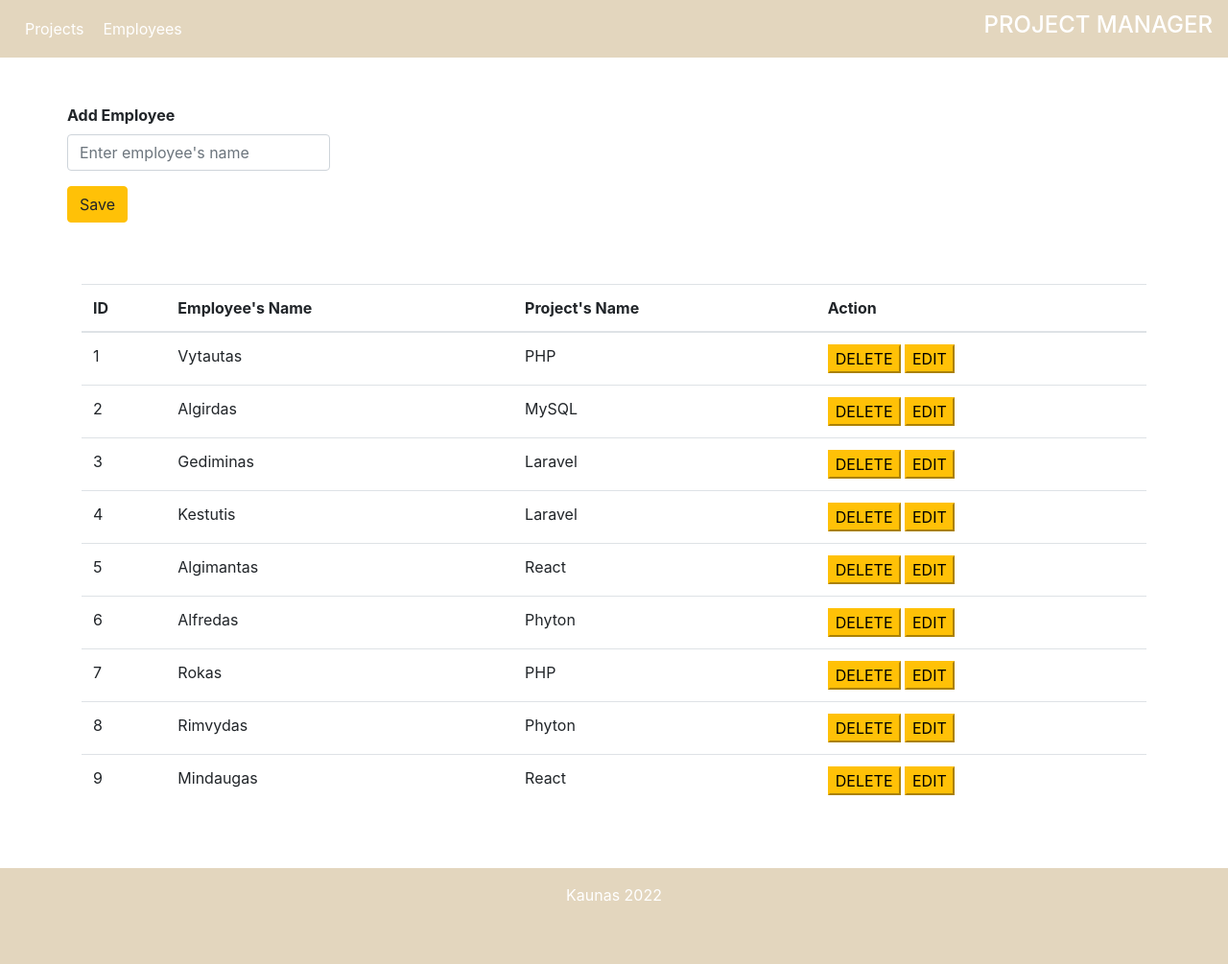
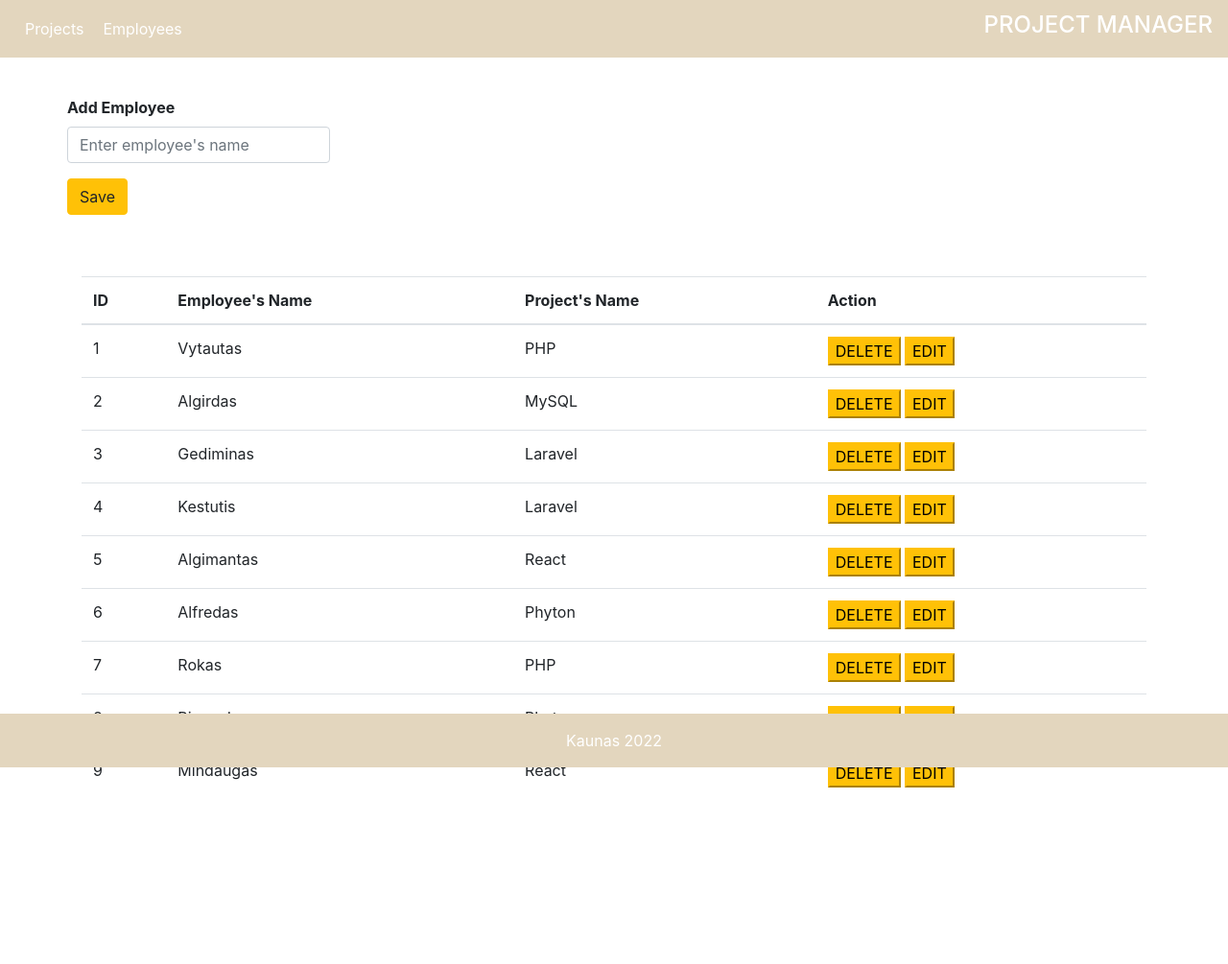
Before and after one commit to MindaugasPaskevicius/sprint3, a PHP site: page /?path=employees in a window 1280 px wide. Shown: the whole page at 96% size. After the commit the page ends 821 px from the top, so only its background shows below. Run offline with PHP 8.4, Linux system fonts and the light colour scheme; data comes from the database, SQL or seed files in the repository; some libraries are stand-ins or nearby versions.

Commit message:
fixed several bugs

```diff
--- a/css/style.css
+++ b/css/style.css
@@ -1,29 +1,49 @@
  * {
    box-sizing: border-box;
  }
+
  .navbar {
    position: fixed;
+   top: 0;
    height: 60px;
    background-color: rgb(227, 214, 190);
    width: 100%;
+   margin-bottom: 50px;
  }
+
  .nav-button span {
    display: flex;
  }
+
  .nav-button li {
    list-style: none;
  }
+
  .nav-button li a {
    text-decoration: none;
    padding-right: 10px;
    padding-left: 10px;
    color: white;
  }
+
  .table-button {
    color: black;
    text-decoration: none;
  }
+
  .footer {
-    background-color:rgb(227, 214, 190);
-    height: 100px!important;
+   background-color: rgb(227, 214, 190);
+   position: fixed;
+   left: 0;
+   bottom: 0;
+   width: 100%;
+   color: white;
+   text-align: center;
+
  }
+ .marginas {
+  margin-top: 100px;
+ }
+ .marginass {
+  margin-top: 60px;
+ }
--- a/index.php
+++ b/index.php
@@ -27,7 +27,7 @@ include 'app/update.php';
 </head>
 
 <body>
-    <header>
+    <header class="fixed-top">
         <nav class="navbar navbar-expand-lg navbar-light">
             <div class="collapse navbar-collapse">
                 <div class="nav-button">
@@ -45,7 +45,7 @@ include 'app/update.php';
 
     <?php
     if (isset($_SESSION['message'])) : ?>
-        <div class="alert alert-<?= $_SESSION['msg_type'] ?>">
+        <div class="marginass alert alert-<?= $_SESSION['msg_type'] ?>">
             <?php
             echo $_SESSION['message'];
             unset($_SESSION['message']);
@@ -54,7 +54,7 @@ include 'app/update.php';
     <?php endif ?>
 
     <main>
-        <div class="container mt-5">
+        <div class="marginas container">
             <div class="row justify-content-left">
                 <form action="<?php ($_SERVER['REQUEST_URI']); ?>" method="post">
                     <?php if ($_GET['path'] == "employees" || $_GET['path'] == "") : ?>
@@ -121,10 +121,8 @@ include 'app/update.php';
         }
         ?>
     </main>
-    <footer class="footer text-center">
-        <div class="pt-3 pb-3">
-            <span class="text-white">Kaunas 2022</span>
-        </div>
+    <footer class="footer text-center pt-3 pb-3">
+        <span class="text-white">Kaunas 2022</span>
     </footer>
 </body>
 
```
Lines whose indentation alone changed are shown as unchanged.
